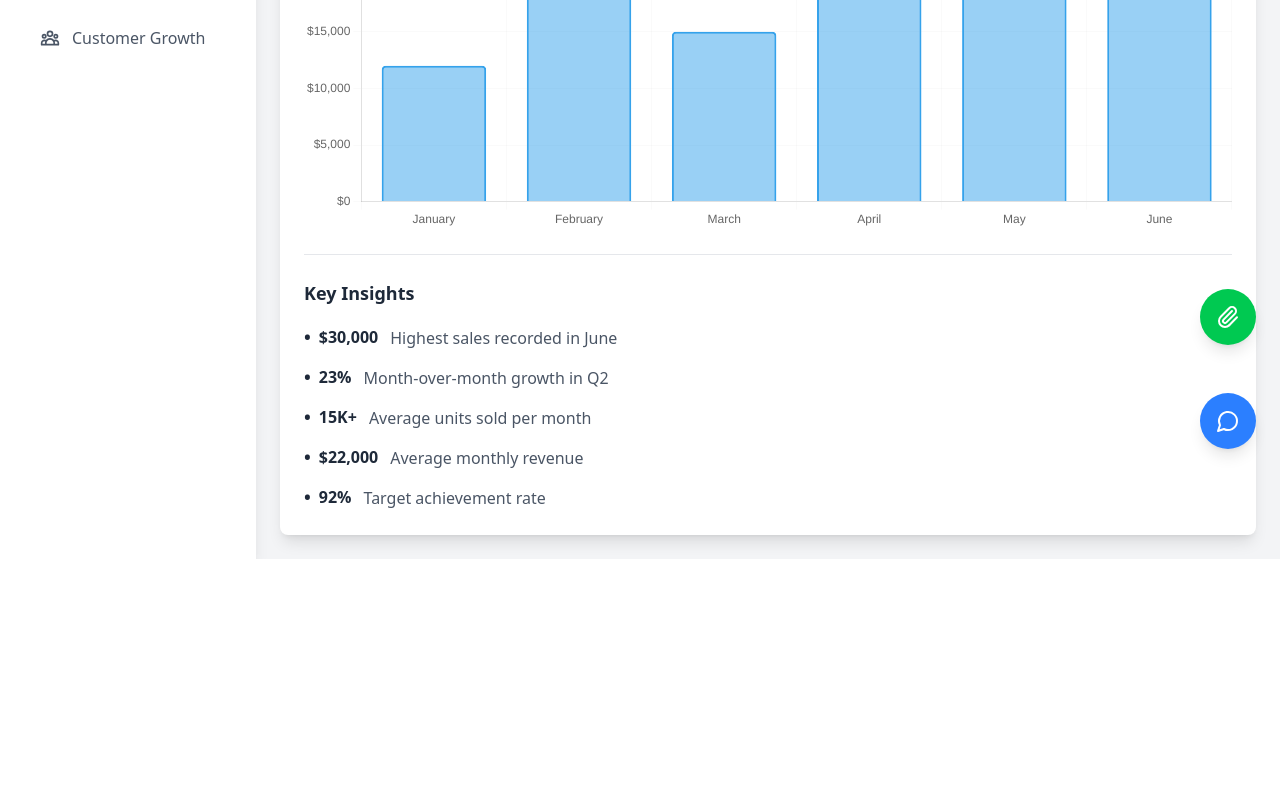
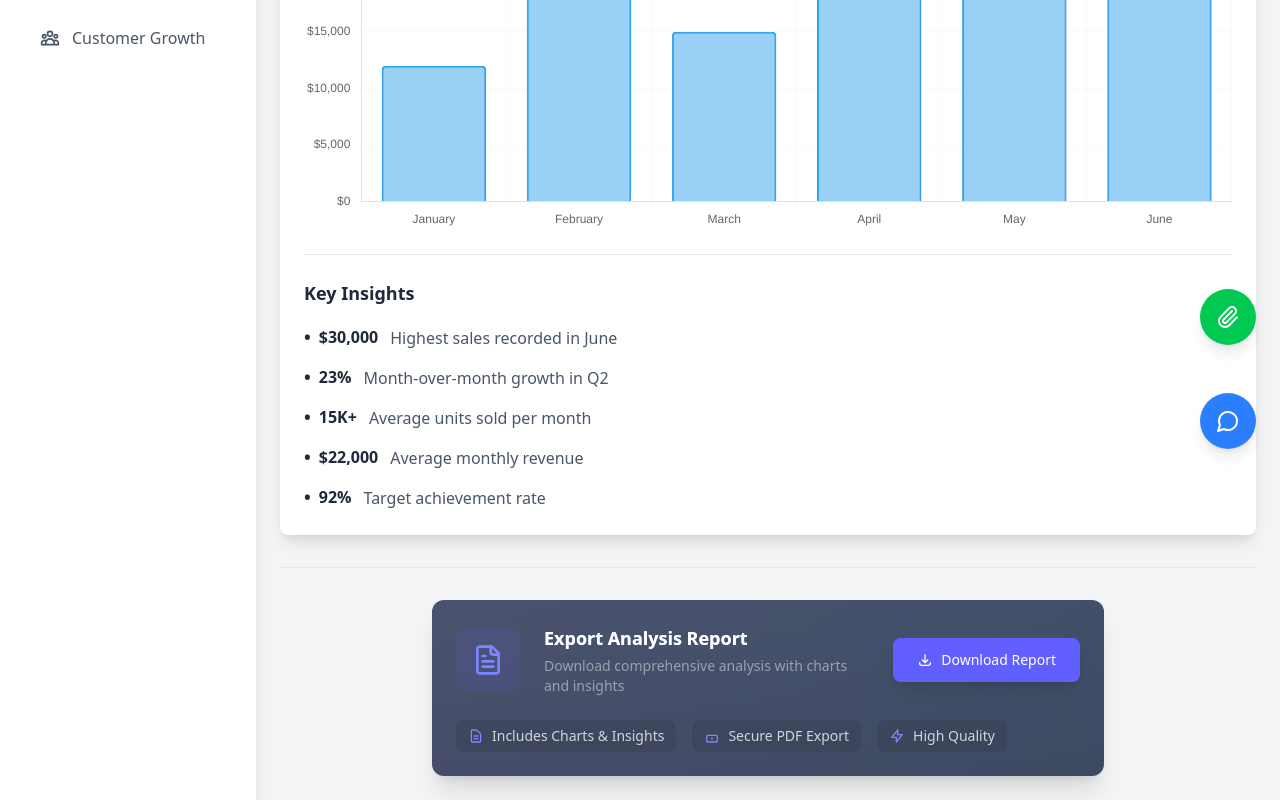
Before and after one commit to vanshm2703/DataInsight, a React (Vite) app in the folder frontend/: page /customretailer in a window 1280 px wide. Shown: the part 327-1127 px from the top of the page. Before the commit the page ends 886 px from the top, so only its background shows below. Built offline with nearby package versions, Linux system fonts and the light colour scheme.

Commit message:
we r back

```diff
--- a/frontend/src/pages/customretailer.jsx
+++ b/frontend/src/pages/customretailer.jsx
@@ -14,6 +14,8 @@ import {
   LineElement,
   Filler
 } from 'chart.js';
+import jsPDF from 'jspdf';
+import html2canvas from 'html2canvas';
 
 ChartJS.register(
   CategoryScale,
@@ -318,6 +320,62 @@ const CustomRetailerDashboard = () => {
     }
   };
 
+  const generatePDF = async () => {
+    try {
+      const doc = new jsPDF();
+      let yPosition = 20;
+
+      // Add title
+      doc.setFontSize(20);
+      doc.text("Data Analysis Report", 20, yPosition);
+
+      // Add timestamp
+      yPosition += 15;
+      doc.setFontSize(12);
+      doc.text(`Generated on: ${new Date().toLocaleString()}`, 20, yPosition);
+
+      // Add current chart section
+      yPosition += 20;
+      doc.setFontSize(16);
+      doc.text(`${activeChart.charAt(0).toUpperCase() + activeChart.slice(1)} Analysis`, 20, yPosition);
+
+      // Capture and add the current chart
+      const chartElement = document.querySelector('.h-\\[400px\\]');
+      if (chartElement) {
+        const canvas = await html2canvas(chartElement);
+        const chartImage = canvas.toDataURL('image/png');
+        yPosition += 10;
+        doc.addImage(chartImage, 'PNG', 20, yPosition, 170, 100);
+      }
+
+      // Add insights
+      yPosition += 110;
+      doc.setFontSize(14);
+      doc.text("Key Insights:", 20, yPosition);
+
+      // Add current chart insights
+      yPosition += 10;
+      doc.setFontSize(12);
+      chartInsights[activeChart].forEach((insight) => {
+        if (yPosition > 250) {
+          doc.addPage();
+          yPosition = 20;
+        }
+        doc.setFont(undefined, 'bold');
+        doc.text(insight.value, 20, yPosition);
+        doc.setFont(undefined, 'normal');
+        doc.text(insight.text, 50, yPosition);
+        yPosition += 10;
+      });
+
+      // Save the PDF
+      doc.save(`${activeChart}-analysis-report.pdf`);
+
+    } catch (error) {
+      console.error("Error generating PDF:", error);
+    }
+  };
+
   return (
     <div className="min-h-screen bg-gray-100 dark:bg-gray-900 flex">
       {/* Left Sidebar with Data Insights Title */}
@@ -508,6 +566,70 @@ const CustomRetailerDashboard = () => {
               </div>
             </div>
           )}
+        </div>
+
+        {/* Export Analysis Section */}
+        <div className="mt-8 pt-8 border-t border-gray-200 dark:border-gray-700">
+          <div className="max-w-2xl mx-auto">
+            <div className="relative group bg-gradient-to-br from-gray-800/80 to-gray-900/80 rounded-xl p-6
+              hover:from-gray-800/90 hover:to-gray-900/90 transition-all duration-300 shadow-xl">
+              <div className="absolute inset-0 bg-gradient-to-r from-indigo-500/10 to-blue-500/10 rounded-xl"></div>
+
+              <div className="relative">
+                <div className="flex items-center gap-6">
+                  <div className="flex-shrink-0 w-16 h-16 bg-indigo-500/10 rounded-xl flex items-center justify-center
+                    group-hover:scale-110 transition-transform duration-300">
+                    <FileText className="w-8 h-8 text-indigo-400" />
+                  </div>
+
+                  <div className="flex-1 min-w-0">
+                    <h3 className="text-lg font-bold text-white mb-1 bg-clip-text text-transparent bg-gradient-to-r
+                      from-indigo-200 to-blue-200">
+                      Export Analysis Report
+                    </h3>
+                    <p className="text-sm text-gray-400">Download comprehensive analysis with charts and insights</p>
+                  </div>
+
+                  <button
+                    onClick={generatePDF}
+                    className="flex-shrink-0 px-6 py-3 bg-indigo-500 hover:bg-indigo-600
+                      text-white rounded-lg transition-all duration-300 text-sm font-medium
+                      flex items-center gap-2 hover:scale-105 shadow-lg"
+                  >
+                    <svg className="w-4 h-4" fill="none" viewBox="0 0 24 24" stroke="currentColor">
+                      <path strokeLinecap="round" strokeLinejoin="round" strokeWidth={2}
+                        d="M4 16v1a3 3 0 003 3h10a3 3 0 003-3v-1m-4-4l-4 4m0 0l-4-4m4 4V4" />
+                    </svg>
+                    Download Report
+                  </button>
+                </div>
+
+                <div className="mt-6 flex items-center gap-4">
+                  <span className="px-3 py-1.5 bg-gray-700/50 rounded-lg text-sm text-gray-300 flex items-center gap-2">
+                    <svg className="w-4 h-4 text-indigo-400" fill="none" viewBox="0 0 24 24" stroke="currentColor">
+                      <path strokeLinecap="round" strokeLinejoin="round" strokeWidth={2}
+                        d="M9 12h6m-6 4h6m2 5H7a2 2 0 01-2-2V5a2 2 0 012-2h5.586a1 1 0 01.707.293l5.414 5.414a1 1 0 01.293.707V19a2 2 0 01-2 2z" />
+                    </svg>
+                    Includes Charts & Insights
+                  </span>
+                  <span className="px-3 py-1.5 bg-gray-700/50 rounded-lg text-sm text-gray-300 flex items-center gap-2">
+                    <svg className="w-4 h-4 text-indigo-400" fill="none" viewBox="0 0 24 24" stroke="currentColor">
+                      <path strokeLinecap="round" strokeLinejoin="round" strokeWidth={2}
+                        d="M12 15v2m-6 4h12a2 2 0 002-2v-6a2 2 0 00-2-2H6a2 2 0 00-2 2v6a2 2 0 002 2z" />
+                    </svg>
+                    Secure PDF Export
+                  </span>
+                  <span className="px-3 py-1.5 bg-gray-700/50 rounded-lg text-sm text-gray-300 flex items-center gap-2">
+                    <svg className="w-4 h-4 text-indigo-400" fill="none" viewBox="0 0 24 24" stroke="currentColor">
+                      <path strokeLinecap="round" strokeLinejoin="round" strokeWidth={2}
+                        d="M13 10V3L4 14h7v7l9-11h-7z" />
+                    </svg>
+                    High Quality
+                  </span>
+                </div>
+              </div>
+            </div>
+          </div>
         </div>
       </div>
 
```
